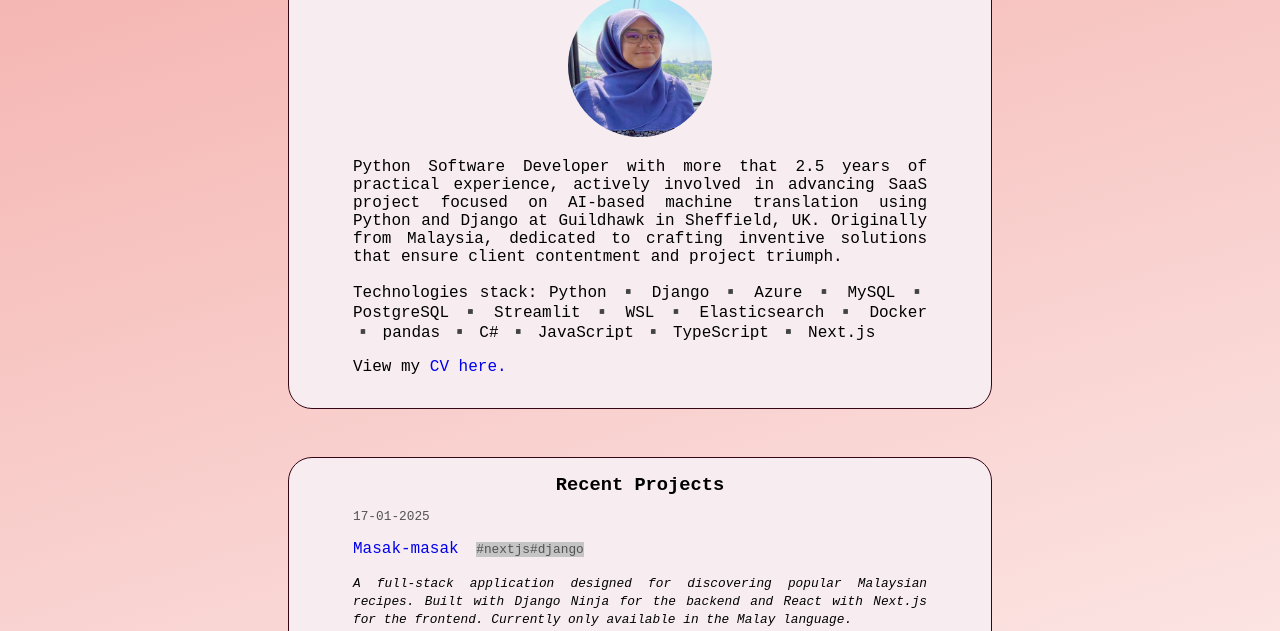
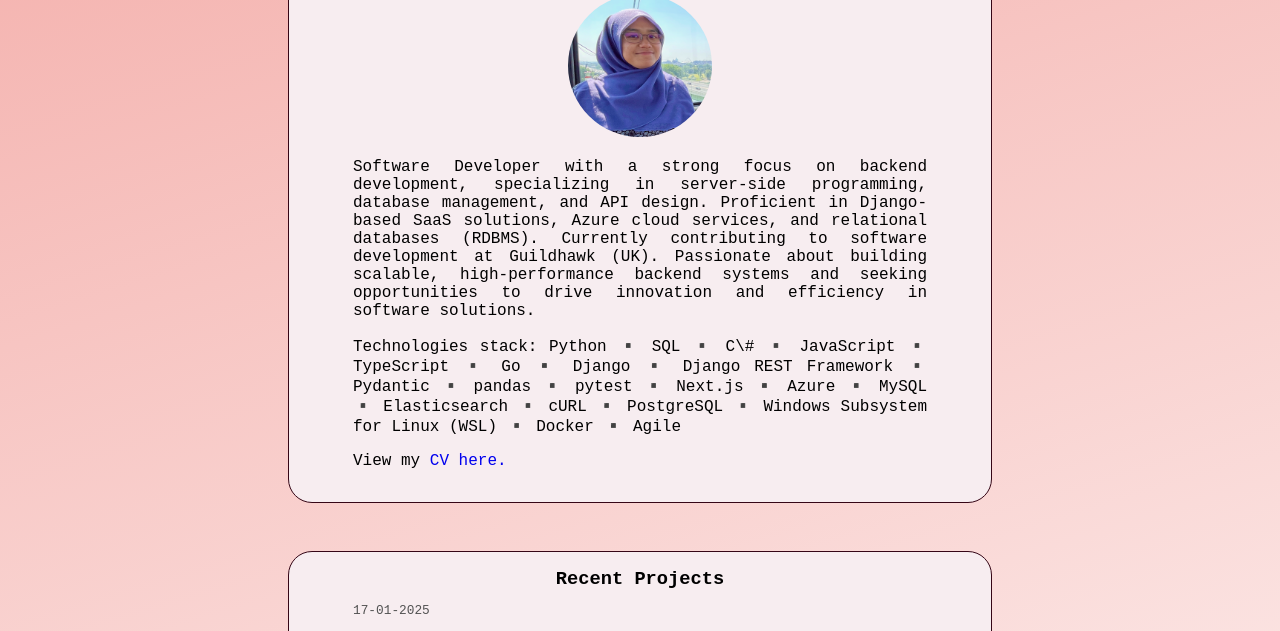
Before and after one commit to hudarashid/portfolio, a plain HTML site: page index.html in a window 1280 px wide. Shown: the part 168-799 px from the top of the page. Drawn offline with Linux system fonts and the light colour scheme; a web font is replaced by a local one.

Commit message:
Update CV

```diff
--- a/index.html
+++ b/index.html
@@ -64,9 +64,9 @@
             </div>
 
             <img src="./img/photo.png" alt="Huda's Photo" class="profile-photo">
-            <p>Python Software Developer with more that 2.5 years of practical experience, actively involved in advancing SaaS project focused on AI-based machine translation using Python and Django at Guildhawk in Sheffield, UK. Originally from Malaysia, dedicated to crafting inventive solutions that ensure client contentment and project triumph.</p>
+            <p>Software Developer with a strong focus on backend development, specializing in server-side programming, database management, and API design. Proficient in Django-based SaaS solutions, Azure cloud services, and relational databases (RDBMS). Currently contributing to software development at Guildhawk (UK). Passionate about building scalable, high-performance backend systems and seeking opportunities to drive innovation and efficiency in software solutions.</p>
 
-            <p>Technologies stack: Python ▪️ Django ▪️ Azure ▪️ MySQL ▪️ PostgreSQL ▪️ Streamlit ▪️ WSL ▪️ Elasticsearch ▪️ Docker ▪️ pandas ▪️ C# ▪️ JavaScript ▪️ TypeScript ▪️ Next.js</p>
+            <p>Technologies stack: Python ▪️ SQL ▪️ C\# ▪️ JavaScript ▪️ TypeScript ▪️ Go ▪️ Django ▪️ Django REST Framework ▪️ Pydantic ▪️ pandas ▪️ pytest ▪️ Next.js ▪️ Azure ▪️ MySQL ▪️ Elasticsearch ▪️ cURL ▪️ PostgreSQL ▪️ Windows Subsystem for Linux (WSL) ▪️ Docker ▪️ Agile</p>
 
             <p>View my <a href="./CV_Huda_Rashid.pdf" target=”_blank”>CV here.</a></p>
         </div>
```
Also changed, not shown: 1 other file.
